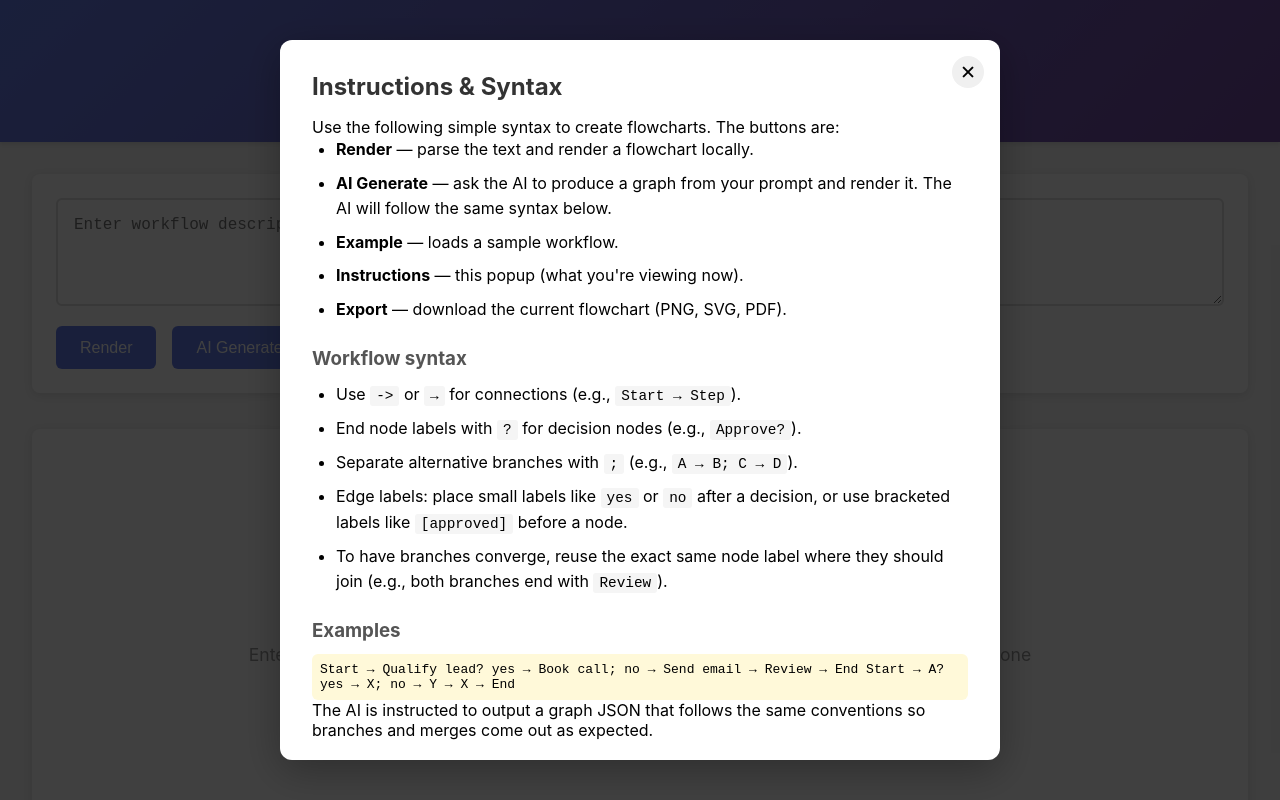
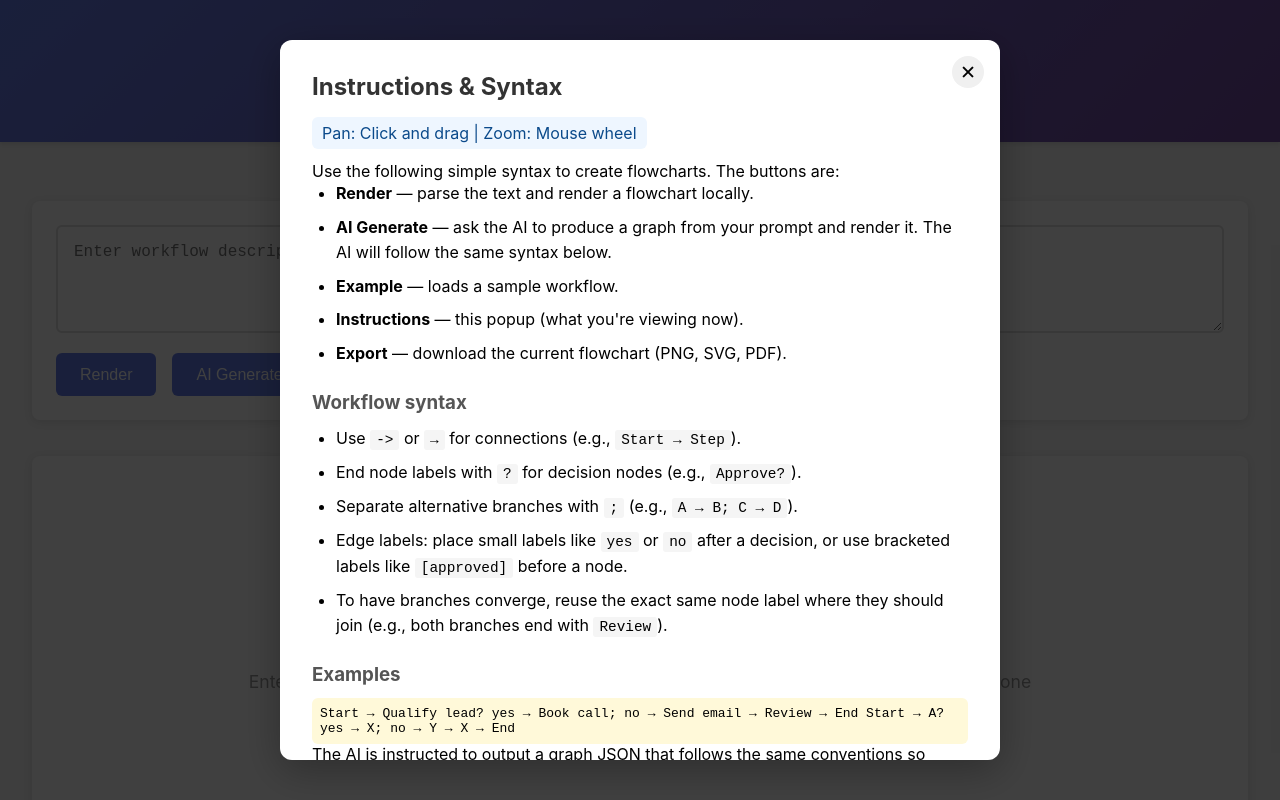
Before and after one commit to tcoffin-creator/NapkinFlow, a React (Vite) app: page / in a window 1280 px wide. Both pictures are taken after a click on the button "Instructions". Shown: the top 800 px of the page. Built offline with nearby package versions, Linux system fonts and the light colour scheme; the HTML template or start-up script is replaced by a standard one.

Commit message:
export: tight bbox cropping + 12px padding; move pan/zoom hint to top and into instructions

```diff
--- a/src/App.jsx
+++ b/src/App.jsx
@@ -30,6 +30,29 @@ function App() {
     setSvgElement(svg);
   }, []);
 
+  // Compute tight content bounding box for the current SVG
+  const getContentBBox = (svg) => {
+    try {
+      const elements = Array.from(svg.querySelectorAll('*')).filter((el) => typeof el.getBBox === 'function');
+      if (elements.length === 0) return null;
+      let minX = Infinity, minY = Infinity, maxX = -Infinity, maxY = -Infinity;
+      for (const el of elements) {
+        try {
+          const b = el.getBBox();
+          if (!b || !isFinite(b.x) || !isFinite(b.y) || !isFinite(b.width) || !isFinite(b.height)) continue;
+          minX = Math.min(minX, b.x);
+          minY = Math.min(minY, b.y);
+          maxX = Math.max(maxX, b.x + b.width);
+          maxY = Math.max(maxY, b.y + b.height);
+        } catch {}
+      }
+      if (!isFinite(minX) || !isFinite(minY) || !isFinite(maxX) || !isFinite(maxY)) return null;
+      return { x: minX, y: minY, width: Math.max(1, maxX - minX), height: Math.max(1, maxY - minY) };
+    } catch {
+      return null;
+    }
+  };
+
   useEffect(() => {
     function onKey(e) {
       if (e.key === 'Escape') {
@@ -56,20 +79,15 @@ function App() {
       alert('Please render a flowchart first');
       return null;
     }
-
-    // Clone and wrap content to add padding
-    const svgClone = svgElement.cloneNode(true);
-    const viewBox = svgElement.getAttribute('viewBox');
-    if (!viewBox) {
-      alert('Unable to determine SVG dimensions');
+    // Compute tight bounding box of content
+    const bbox = getContentBBox(svgElement);
+    if (!bbox) {
+      alert('Unable to measure SVG content');
       return null;
     }
-    const [, , widthStr, heightStr] = viewBox.split(' ');
-    const width = Number(widthStr);
-    const height = Number(heightStr);
 
-    const paddedWidth = Math.ceil(width + padding);
-    const paddedHeight = Math.ceil(height + padding);
+    const paddedWidth = Math.ceil(bbox.width + padding);
+    const paddedHeight = Math.ceil(bbox.height + padding);
 
     // Create a new svg wrapper
     const wrapper = document.createElementNS('http://www.w3.org/2000/svg', 'svg');
@@ -87,8 +105,9 @@ function App() {
 
     // Offset original content by half padding
     const g = document.createElementNS('http://www.w3.org/2000/svg', 'g');
-    g.setAttribute('transform', `translate(${padding / 2}, ${padding / 2})`);
-    // move children of svgClone into g
+    g.setAttribute('transform', `translate(${padding / 2 - bbox.x}, ${padding / 2 - bbox.y})`);
+    // move children of cloned svg into g
+    const svgClone = svgElement.cloneNode(true);
     while (svgClone.firstChild) {
       g.appendChild(svgClone.firstChild);
     }
@@ -228,6 +247,8 @@ function App() {
         <p>Convert text to hand-drawn flowcharts</p>
       </header>
 
+      <div className="global-hint" aria-hidden="true">Pan: Click and drag | Zoom: Mouse wheel</div>
+
       <div className="container">
         <div className="controls">
           <textarea
@@ -298,9 +319,7 @@ function App() {
         </div>
       </div>
 
-      <footer className="footer">
-        <p>Pan: Click and drag | Zoom: Mouse wheel</p>
-      </footer>
+      {/* Footer removed; hint moved to top */}
 
       {showInstructions && (
         <div
@@ -317,6 +336,7 @@ function App() {
               onClick={() => setShowInstructions(false)}
             >✕</button>
             <h2>Instructions & Syntax</h2>
+            <p className="modal-tip">Pan: Click and drag | Zoom: Mouse wheel</p>
             <p>Use the following simple syntax to create flowcharts. The buttons are:</p>
             <ul>
               <li><strong>Render</strong> — parse the text and render a flowchart locally.</li>
--- a/src/styles.css
+++ b/src/styles.css
@@ -160,6 +160,22 @@ body {
   font-size: 0.9rem;
 }
 
+.global-hint {
+  text-align: center;
+  font-size: 0.95rem;
+  color: #555;
+  margin-top: 0.5rem;
+}
+
+.modal-tip {
+  background: #eef6ff;
+  color: #0b4a8b;
+  padding: 6px 10px;
+  border-radius: 6px;
+  display: inline-block;
+  margin-bottom: 0.75rem;
+}
+
 @media (max-width: 768px) {
   .header h1 {
     font-size: 2rem;
```
